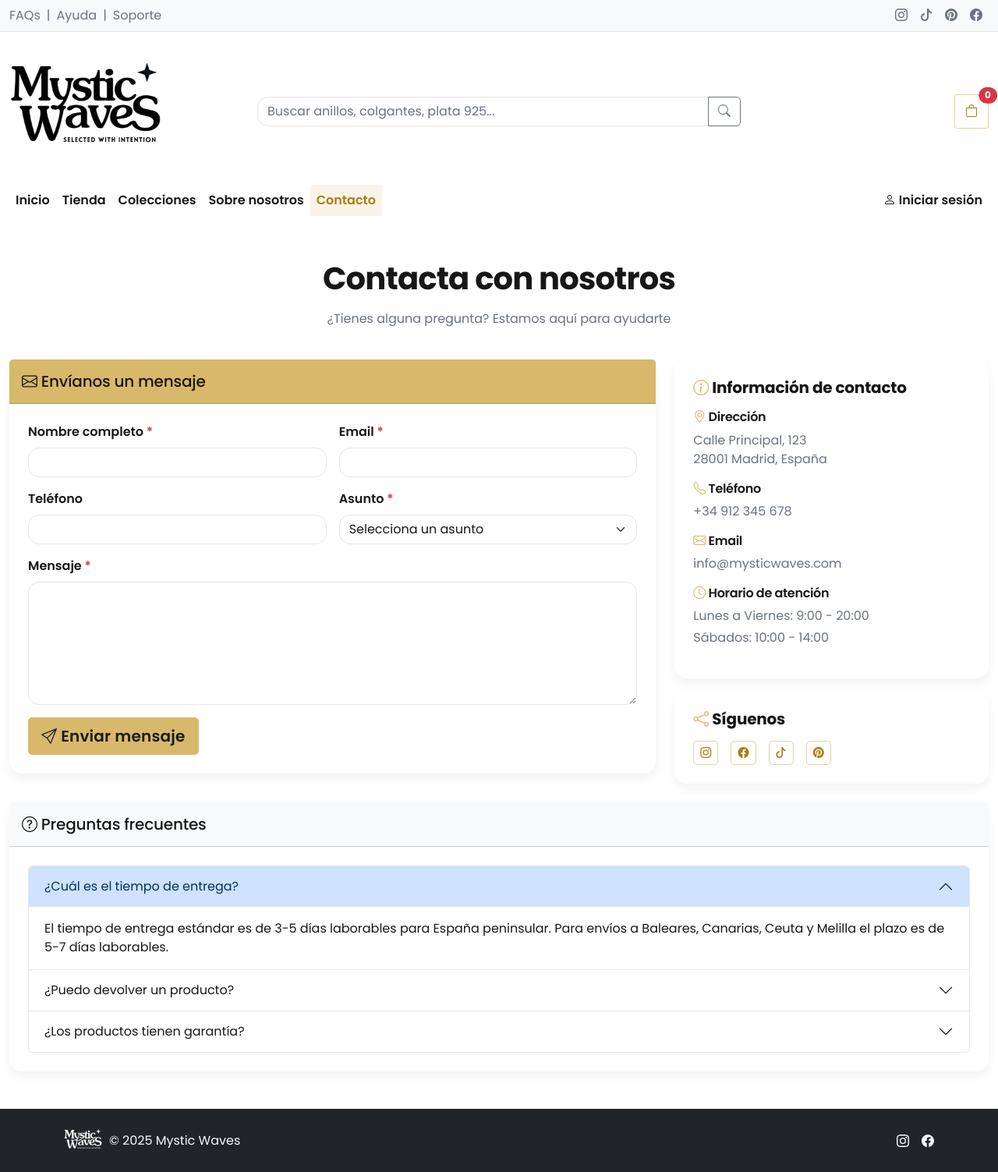
After one commit to Alequi/tienda_online, a PHP site: page /views/tienda/contacto.php in a window 1280 px wide. The commit adds this page. Shown: the whole page at 78% size. Run offline with PHP 8.4, Linux system fonts and the light colour scheme.

Commit message:
Feat: Add contact page with form handling and navigation updates

```diff
--- a/index.php
+++ b/index.php
@@ -100,7 +100,7 @@ require_once "actions/products_action.php";
               <li class="nav-item"><a class="nav-link" href="#">Tienda</a></li>
               <li class="nav-item"><a class="nav-link" href="#">Colecciones</a></li>
               <li class="nav-item"><a class="nav-link" href="#">Sobre nosotros</a></li>
-              <li class="nav-item"><a class="nav-link" href="#">Contacto</a></li>
+              <li class="nav-item"><a class="nav-link" href="views/tienda/contacto.php">Contacto</a></li>
             </ul>
 
             <?php if (isLoggedIn()): ?>
--- a/public/partials/cartbar.php
+++ b/public/partials/cartbar.php
@@ -1,7 +1,16 @@
 <?php
 // Determinar la ruta base según desde dónde se incluye
-$is_root = (basename($_SERVER['PHP_SELF']) === 'index.php' && strpos($_SERVER['PHP_SELF'], '/views/') === false);
-$cart_url = $is_root ? 'views/tienda/cart.php' : '../../views/tienda/cart.php';
+$current_path = $_SERVER['PHP_SELF'];
+$is_root = (basename($current_path) === 'index.php' && strpos($current_path, '/views/') === false);
+$in_tienda = (strpos($current_path, '/views/tienda/') !== false);
+
+if ($is_root) {
+    $cart_url = 'views/tienda/cart.php';
+} elseif ($in_tienda) {
+    $cart_url = 'cart.php';
+} else {
+    $cart_url = '../tienda/cart.php';
+}
 
 require_once __DIR__ . '/../../helpers/cart_helper.php';
 $cart_count = getCartCount();
--- a/public/partials/searchbar.php
+++ b/public/partials/searchbar.php
@@ -1,9 +1,22 @@
+<?php
+// Determinar rutas según la ubicación del archivo
+$current_path = $_SERVER['PHP_SELF'];
+$is_root = (basename($current_path) === 'index.php' && strpos($current_path, '/views/') === false);
+
+if ($is_root) {
+    $logo_url = 'public/assets/img/logo-tienda.png';
+    $index_url = 'index.php';
+} else {
+    $logo_url = '../../public/assets/img/logo-tienda.png';
+    $index_url = '../../index.php';
+}
+?>
 <div class="bg-white">
   <div class="container-xxl py-3">
     <div class="row align-items-center g-3">
       <div class="col-lg-3">
-        <a href="#" class="text-decoration-none d-inline-flex align-items-center gap-2">
-          <img src="public/assets/img/logo-tienda.png" alt="Mystic Waves" class="img-fluid" style="max-width:200px; height:auto;">
+        <a href="<?= $index_url ?>" class="text-decoration-none d-inline-flex align-items-center gap-2">
+          <img src="<?= $logo_url ?>" alt="Mystic Waves" class="img-fluid" style="max-width:200px; height:auto;">
 
 
         </a>
--- a/views/tienda/cart.php
+++ b/views/tienda/cart.php
@@ -69,7 +69,7 @@ require_once __DIR__ . '/../../actions/cart/view.php';
           <li class="nav-item"><a class="nav-link" href="#">Tienda</a></li>
           <li class="nav-item"><a class="nav-link" href="#">Colecciones</a></li>
           <li class="nav-item"><a class="nav-link" href="#">Sobre nosotros</a></li>
-          <li class="nav-item"><a class="nav-link" href="#">Contacto</a></li>
+          <li class="nav-item"><a class="nav-link" href="../tienda/contacto.php">Contacto</a></li>
         </ul>
 
         <?php if (isLoggedIn()): ?>
--- /dev/null
+++ b/views/tienda/contacto.php
@@ -0,0 +1,257 @@
+<?php
+session_start();
+require_once __DIR__ . '/../../helpers/auth.php';
+require_once __DIR__ . '/../../helpers/cart_helper.php';
+require_once __DIR__ . '/../../config/conexion.php';
+
+$con = conectar();
+?>
+
+<!DOCTYPE html>
+<html lang="es">
+
+<head>
+    <meta charset="UTF-8">
+    <meta name="viewport" content="width=device-width, initial-scale=1.0">
+    <title>Contacto | Tienda online</title>
+    <link rel="icon" type="image/png" href="../../public/assets/img/logo-tienda.png"/>
+    <!-- Google Web Fonts -->
+    <link rel="preconnect" href="https://fonts.gstatic.com">
+    <link href="https://fonts.googleapis.com/css2?family=Poppins:wght@100;200;300;400;500;600;700;800;900&display=swap" rel="stylesheet">
+    <link href="https://cdn.jsdelivr.net/npm/bootstrap@5.3.0/dist/css/bootstrap.min.css" rel="stylesheet">
+    <link rel="stylesheet" href="https://cdn.jsdelivr.net/npm/bootstrap-icons@1.11.3/font/bootstrap-icons.css">
+
+    <!-- Customized Bootstrap Stylesheet -->
+    <link href="../../public/assets/css/style.css" rel="stylesheet">
+</head>
+<body class="d-flex flex-column min-vh-100">
+
+<!-- TOPBAR -->
+<?php include_once __DIR__ . '/../../public/partials/topbar.php'; ?>
+
+<!-- BRAND + SEARCH + ICONS -->
+
+  <?php include_once __DIR__ . '/../../public/partials/searchbar.php'; ?>
+
+  <!-- SEARCH BAR -->
+   <div class="col-lg-3 text-lg-end">
+  <?php include_once __DIR__ . '/../../public/partials/cartbar.php'; ?>
+  </div>
+  </div>
+  </div>
+
+<!-- NAVBAR -->
+<nav class="navbar navbar-expand-lg navbar-light bg-light">
+  <div class="container-xxl">
+    <a class="navbar-brand d-lg-none fw-bold" href="#">Mystic Waves</a>
+
+    <button class="navbar-toggler" type="button" data-bs-toggle="collapse" data-bs-target="#shopNavbar"
+            aria-controls="shopNavbar" aria-expanded="false" aria-label="Abrir menú">
+      <span class="navbar-toggler-icon"></span>
+    </button>
+
+    <div class="collapse navbar-collapse" id="shopNavbar">
+      <ul class="navbar-nav me-auto mb-2 mb-lg-0">
+        <li class="nav-item"><a class="nav-link" href="../../index.php">Inicio</a></li>
+        <li class="nav-item"><a class="nav-link" href="#">Tienda</a></li>
+        <li class="nav-item"><a class="nav-link" href="#">Colecciones</a></li>
+        <li class="nav-item"><a class="nav-link" href="#">Sobre nosotros</a></li>
+        <li class="nav-item"><a class="nav-link active" href="contacto.php">Contacto</a></li>
+      </ul>
+
+      <ul class="navbar-nav ms-auto">
+        <?php if (isLoggedIn()): ?>
+          <li class="nav-item dropdown">
+            <a class="nav-link dropdown-toggle" href="#" id="userDropdown" role="button" data-bs-toggle="dropdown" aria-expanded="false">
+              <i class="bi bi-person-circle"></i> Hola, <?php echo htmlspecialchars($_SESSION['user_name']); ?>
+            </a>
+            <ul class="dropdown-menu dropdown-menu-end" aria-labelledby="userDropdown">
+              <li><a class="dropdown-item" href="../user/panel.php"><i class="bi bi-person"></i> Panel de usuario</a></li>
+              <li><hr class="dropdown-divider"></li>
+              <li><a class="dropdown-item" href="../../actions/logout_action.php"><i class="bi bi-box-arrow-right"></i> Cerrar sesión</a></li>
+            </ul>
+          </li>
+        <?php else: ?>
+          <li class="nav-item"><a class="nav-link" href="../auth/login.php"><i class="bi bi-person"></i> Iniciar sesión</a></li>
+        <?php endif; ?>
+      </ul>
+    </div>
+  </div>
+</nav>
+
+<!-- MAIN CONTENT -->
+<main class="flex-grow-1">
+  <div class="container-xxl my-5">
+    <div class="row">
+      <!-- Encabezado -->
+      <div class="col-12 mb-4">
+        <div class="text-center">
+          <h1 class="fw-bold mb-3">Contacta con nosotros</h1>
+          <p class="text-muted">¿Tienes alguna pregunta? Estamos aquí para ayudarte</p>
+        </div>
+      </div>
+
+      <!-- Formulario de contacto -->
+      <div class="col-lg-8 mb-4">
+        <div class="card border-0 shadow-sm">
+          <div class="card-header bg-primary text-white py-3">
+            <h5 class="mb-0"><i class="bi bi-envelope"></i> Envíanos un mensaje</h5>
+          </div>
+          <div class="card-body p-4">
+            <form id="contactForm">
+              <div class="row g-3">
+                <div class="col-md-6">
+                  <label for="nombre" class="form-label fw-semibold">Nombre completo <span class="text-danger">*</span></label>
+                  <input type="text" class="form-control" id="nombre" name="nombre" required>
+                </div>
+                <div class="col-md-6">
+                  <label for="email" class="form-label fw-semibold">Email <span class="text-danger">*</span></label>
+                  <input type="email" class="form-control" id="email" name="email" required>
+                </div>
+                <div class="col-md-6">
+                  <label for="telefono" class="form-label fw-semibold">Teléfono</label>
+                  <input type="tel" class="form-control" id="telefono" name="telefono">
+                </div>
+                <div class="col-md-6">
+                  <label for="asunto" class="form-label fw-semibold">Asunto <span class="text-danger">*</span></label>
+                  <select class="form-select" id="asunto" name="asunto" required>
+                    <option value="">Selecciona un asunto</option>
+                    <option value="consulta_producto">Consulta sobre producto</option>
+                    <option value="pedido">Información de pedido</option>
+                    <option value="devolucion">Devoluciones y cambios</option>
+                    <option value="sugerencia">Sugerencia</option>
+                    <option value="otro">Otro</option>
+                  </select>
+                </div>
+                <div class="col-12">
+                  <label for="mensaje" class="form-label fw-semibold">Mensaje <span class="text-danger">*</span></label>
+                  <textarea class="form-control" id="mensaje" name="mensaje" rows="6" required></textarea>
+                </div>
+                <div class="col-12">
+                  <div class="alert alert-info d-none" id="formAlert">
+
+                  </div>
+                  <button type="submit" class="btn btn-primary btn-lg">
+                    <i class="bi bi-send"></i> Enviar mensaje
+                  </button>
+                </div>
+              </div>
+            </form>
+          </div>
+        </div>
+      </div>
+
+      <!-- Información de contacto -->
+      <div class="col-lg-4 mb-4">
+        <div class="card border-0 shadow-sm mb-3">
+          <div class="card-body p-4">
+            <h5 class="card-title fw-bold mb-3"><i class="bi bi-info-circle text-primary"></i> Información de contacto</h5>
+
+            <div class="mb-3">
+              <h6 class="fw-semibold mb-2"><i class="bi bi-geo-alt text-primary"></i> Dirección</h6>
+              <p class="text-muted mb-0">Calle Principal, 123<br>28001 Madrid, España</p>
+            </div>
+
+            <div class="mb-3">
+              <h6 class="fw-semibold mb-2"><i class="bi bi-telephone text-primary"></i> Teléfono</h6>
+              <p class="text-muted mb-0">
+                <a href="tel:+34912345678" class="text-decoration-none text-muted">+34 912 345 678</a>
+              </p>
+            </div>
+
+            <div class="mb-3">
+              <h6 class="fw-semibold mb-2"><i class="bi bi-envelope text-primary"></i> Email</h6>
+              <p class="text-muted mb-0">
+                <a href="mailto:info@mysticwaves.com" class="text-decoration-none text-muted">info@mysticwaves.com</a>
+              </p>
+            </div>
+
+            <div class="mb-3">
+              <h6 class="fw-semibold mb-2"><i class="bi bi-clock text-primary"></i> Horario de atención</h6>
+              <p class="text-muted mb-1">Lunes a Viernes: 9:00 - 20:00</p>
+              <p class="text-muted mb-0">Sábados: 10:00 - 14:00</p>
+            </div>
+          </div>
+        </div>
+
+        <div class="card border-0 shadow-sm">
+          <div class="card-body p-4">
+            <h5 class="card-title fw-bold mb-3"><i class="bi bi-share text-primary"></i> Síguenos</h5>
+            <div class="d-flex gap-3">
+              <a href="#" class="btn btn-outline-primary btn-sm" aria-label="Instagram">
+                <i class="bi bi-instagram"></i>
+              </a>
+              <a href="#" class="btn btn-outline-primary btn-sm" aria-label="Facebook">
+                <i class="bi bi-facebook"></i>
+              </a>
+              <a href="#" class="btn btn-outline-primary btn-sm" aria-label="TikTok">
+                <i class="bi bi-tiktok"></i>
+              </a>
+              <a href="#" class="btn btn-outline-primary btn-sm" aria-label="Pinterest">
+                <i class="bi bi-pinterest"></i>
+              </a>
+            </div>
+          </div>
+        </div>
+      </div>
+
+      <!-- Preguntas frecuentes -->
+      <div class="col-12">
+        <div class="card border-0 shadow-sm">
+          <div class="card-header bg-light py-3">
+            <h5 class="mb-0"><i class="bi bi-question-circle"></i> Preguntas frecuentes</h5>
+          </div>
+          <div class="card-body p-4">
+            <div class="accordion" id="faqAccordion">
+              <div class="accordion-item">
+                <h2 class="accordion-header" id="headingOne">
+                  <button class="accordion-button" type="button" data-bs-toggle="collapse" data-bs-target="#collapseOne" aria-expanded="true" aria-controls="collapseOne">
+                    ¿Cuál es el tiempo de entrega?
+                  </button>
+                </h2>
+                <div id="collapseOne" class="accordion-collapse collapse show" aria-labelledby="headingOne" data-bs-parent="#faqAccordion">
+                  <div class="accordion-body">
+                    El tiempo de entrega estándar es de 3-5 días laborables para España peninsular. Para envíos a Baleares, Canarias, Ceuta y Melilla el plazo es de 5-7 días laborables.
+                  </div>
+                </div>
+              </div>
+              <div class="accordion-item">
+                <h2 class="accordion-header" id="headingTwo">
+                  <button class="accordion-button collapsed" type="button" data-bs-toggle="collapse" data-bs-target="#collapseTwo" aria-expanded="false" aria-controls="collapseTwo">
+                    ¿Puedo devolver un producto?
+                  </button>
+                </h2>
+                <div id="collapseTwo" class="accordion-collapse collapse" aria-labelledby="headingTwo" data-bs-parent="#faqAccordion">
+                  <div class="accordion-body">
+                    Sí, aceptamos devoluciones durante los 14 días siguientes a la recepción del pedido. El producto debe estar en perfectas condiciones y con su embalaje original.
+                  </div>
+                </div>
+              </div>
+              <div class="accordion-item">
+                <h2 class="accordion-header" id="headingThree">
+                  <button class="accordion-button collapsed" type="button" data-bs-toggle="collapse" data-bs-target="#collapseThree" aria-expanded="false" aria-controls="collapseThree">
+                    ¿Los productos tienen garantía?
+                  </button>
+                </h2>
+                <div id="collapseThree" class="accordion-collapse collapse" aria-labelledby="headingThree" data-bs-parent="#faqAccordion">
+                  <div class="accordion-body">
+                    Todas nuestras joyas cuentan con una garantía de 2 años contra defectos de fabricación. La garantía no cubre el desgaste natural por uso normal.
+                  </div>
+                </div>
+              </div>
+            </div>
+          </div>
+        </div>
+      </div>
+
+    </div>
+  </div>
+</main>
+
+<!-- FOOTER -->
+<?php include_once __DIR__ . '/../../public/partials/footer.php'; ?>
+
+<script src="https://cdn.jsdelivr.net/npm/bootstrap@5.3.0/dist/js/bootstrap.bundle.min.js"></script>
+<script src="../../public/assets/lib/scripts/form.js"></script>
+</body>
+</html>
```
Also changed, not shown: public/assets/lib/scripts/form.js (added).
